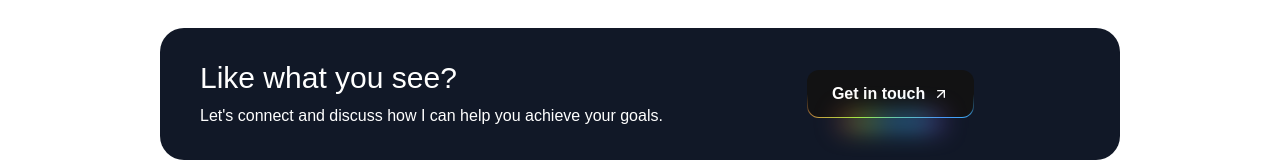
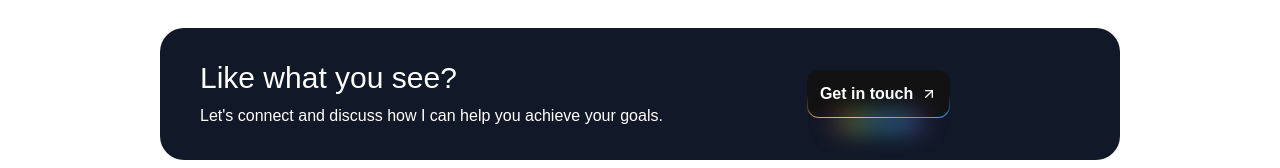
Before and after one commit to Coconhat/porfolio, a Next.js app: page / in a window 1280 px wide. Shown: the part 3330-3498 px from the top of the page. Built offline with nearby package versions, Linux system fonts and the light colour scheme; a web font is replaced by a local one.

Commit message:
fix: adjust padding in RainbowButton

```diff
--- a/src/sections/Contact.tsx
+++ b/src/sections/Contact.tsx
@@ -42,10 +42,10 @@ export const ContactSection: React.FC = () => {
               </div>
               <div className="lg:ml-20 z-20">
                 <RainbowButton
-                  className="text-white bg-vercel-black inline-flex items-center px-6 h-12 rounded-xl gap-2 w-max border border-gray-700 cursor-pointer"
+                  className="text-white bg-vercel-black inline-flex items-center px-3 h-12 rounded-xl gap-2 w-max border border-gray-700 cursor-pointer"
                   onClick={handleModalOpen}
                 >
-                  <span className="font-semibold">
+                  <span className="font-semibold ">
                     {isModalOpen
                       ? "Looking forward to work with you!"
                       : "Get in touch"}
```
